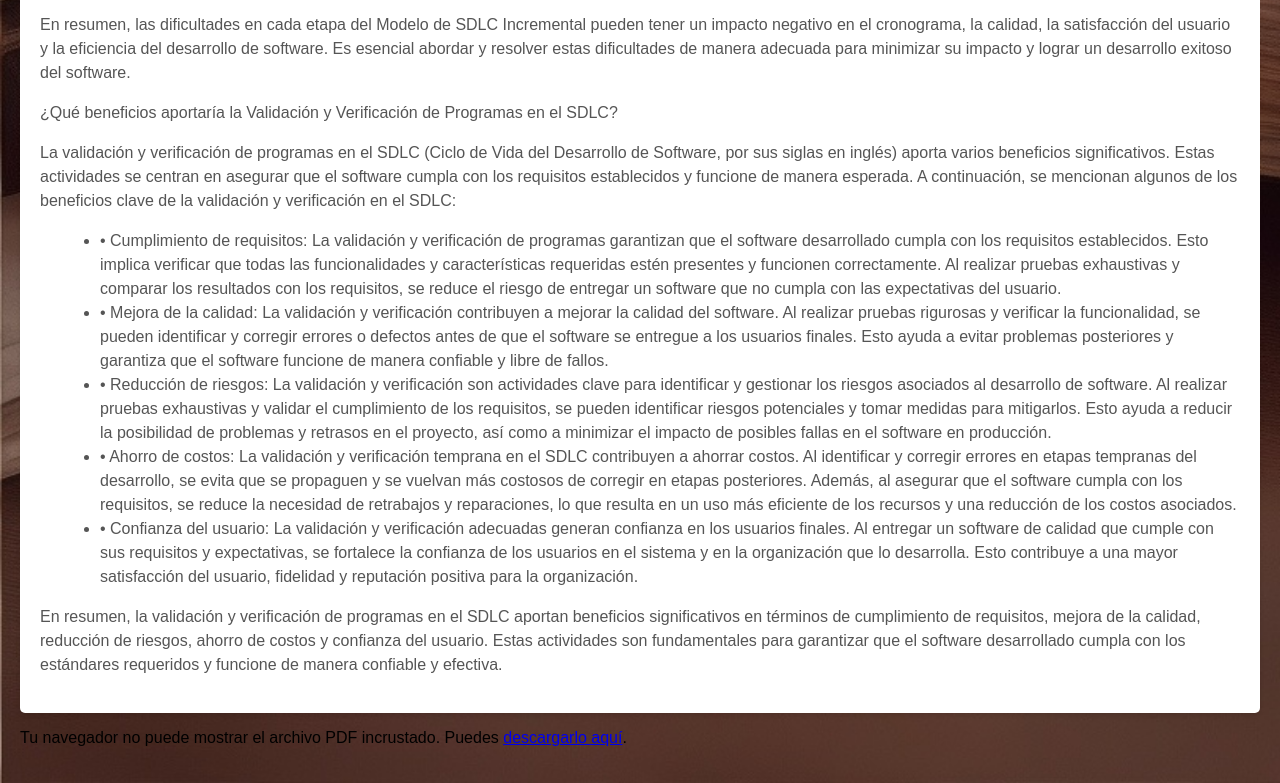
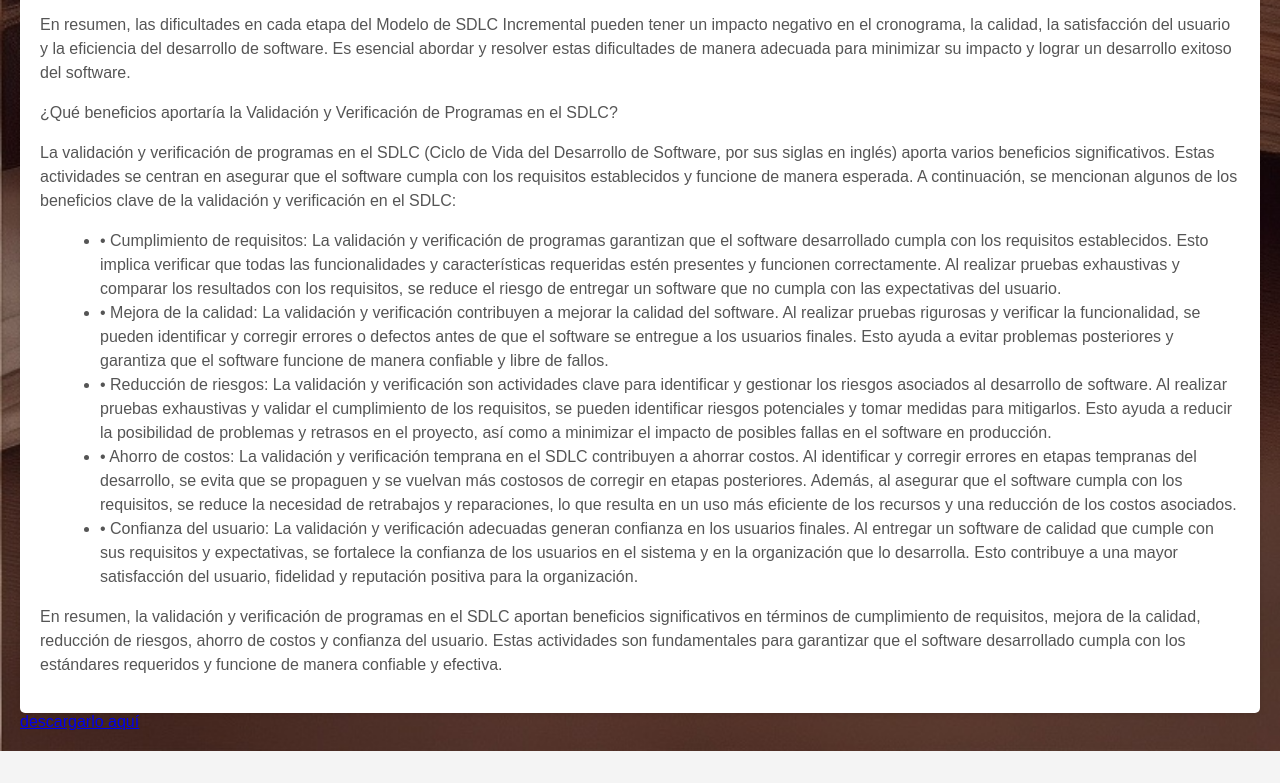
Before and after one commit to AlejandroRio3Cba/ValidacionTP, a plain HTML site: page index.html in a window 1280 px wide. Shown: the part 2434-3217 px from the top of the page. After the commit the page ends 3185 px from the top, so only its background shows below. Drawn offline with Linux system fonts and the light colour scheme.

Commit message:
cambio pdf

```diff
--- a/index.html
+++ b/index.html
@@ -201,7 +201,7 @@
             </p>
         </div>
         <object data="/pdfs/tp3-SanchezAlejandro.pdf" type="application/pdf" width="100%" height="500">
-            <p>Tu navegador no puede mostrar el archivo PDF incrustado. Puedes <a href="/pdfs/tp3-SanchezAlejandro.pdf">descargarlo aquí</a>.</p>
+            <a href="/pdfs/tp3-SanchezAlejandro.pdf">descargarlo aquí</a>
         </object>
     </div>
     <script src="script.js"></script>
```
